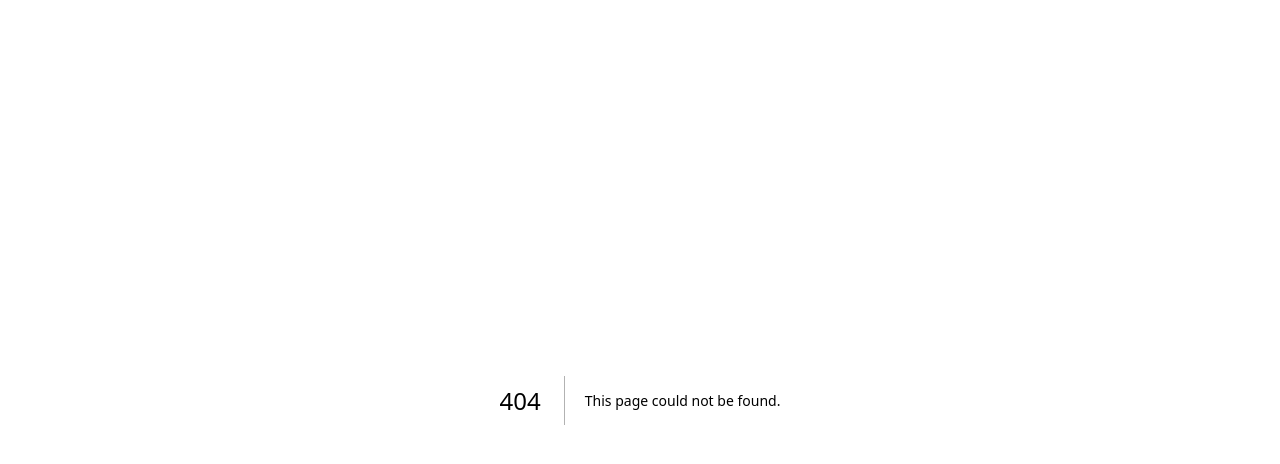
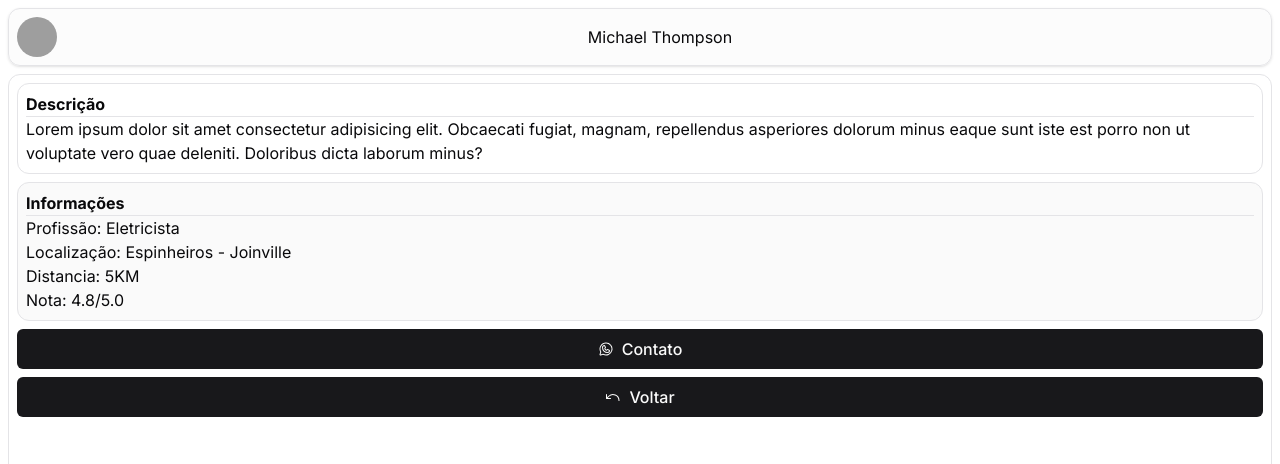
Before and after one commit to DouglasMai4/faz-de-tudo, a Next.js app: page /worker/1 in a window 1280 px wide. Before the commit this address had no page. Shown: the top 464 px of the page. Built offline with nearby package versions, Linux system fonts and the light colour scheme; grey boxes are pictures that could not be loaded.

Commit message:
feat: Create worker profile app page

```diff
--- /dev/null
+++ b/src/app/worker/[id]/page.tsx
@@ -0,0 +1,76 @@
+'use client'
+
+import { useParams, useRouter } from "next/navigation"
+import { Icon } from "@iconify/react"
+
+import { Separator } from "@/components/ui/separator"
+import { Button } from "@/components/ui/button"
+
+import Header from "@/components/Header"
+
+export default function WorkerPage() {
+    const params = useParams()
+    const router = useRouter()
+
+    const workers = [
+        {
+            id: 1,
+            image: 'https://images.unsplash.com/photo-1535713875002-d1d0cf377fde?q=80&w=1000&auto=format&fit=crop&ixlib=rb-4.0.3&ixid=M3wxMjA3fDB8MHxjb2xsZWN0aW9uLXBhZ2V8MXw3NjA4Mjc3NHx8ZW58MHx8fHx8',
+            name: 'Michael Thompson',
+            profission: 'Eletricista',
+            distance: 5,
+            avaliation: 4.8
+        },
+        {
+            id: 2,
+            name: 'Gabriel Vieira',
+            profission: 'Encanador',
+            distance: 15,
+            avaliation: 3.8
+        }
+    ]
+
+    const workerData = workers.filter((worker) => String(worker.id) === params.id)[0]
+
+    return (
+        <>
+            <Header
+                image={ workerData.image }
+                name={ workerData.name }
+                userAccount={ false }
+            />
+
+            <main className="m-2 border rounded-t-xl min-h-screen p-2">
+                <section className="border rounded-xl p-2 bg-zinc-0">
+                    <h2><strong>Descrição</strong></h2>
+                    <Separator />
+
+                    <p>
+                        Lorem ipsum dolor sit amet consectetur adipisicing elit. Obcaecati fugiat, magnam, repellendus asperiores dolorum minus eaque sunt iste est porro non ut voluptate vero quae deleniti. Doloribus dicta laborum minus?
+                    </p>
+                </section>
+                <section className="border rounded-xl p-2 bg-zinc-50 mt-2">
+                    <h2><strong>Informações</strong></h2>
+                    <Separator />
+
+                    <h3>Profissão: <span>{ workerData.profission }</span></h3>
+                    <h3>Localização: <span>Espinheiros</span> - <span>Joinville</span></h3>
+                    <h3>Distancia: { workerData.distance }KM</h3>
+                    <h3>Nota: <span>{ workerData.avaliation }/5.0</span></h3>
+                </section>
+
+                <Button className="w-full mt-2 gap-2 text-md">
+                    <Icon icon="ph:whatsapp-logo" />
+                    Contato
+                </Button>
+                <Button
+                    className="w-full mt-2 gap-2 text-md"
+                    onClick={ () => router.back() }
+                >
+                    <Icon icon="ph:arrow-arc-left" />
+                    Voltar
+                </Button>
+            </main>
+        </>
+    )
+}
```
